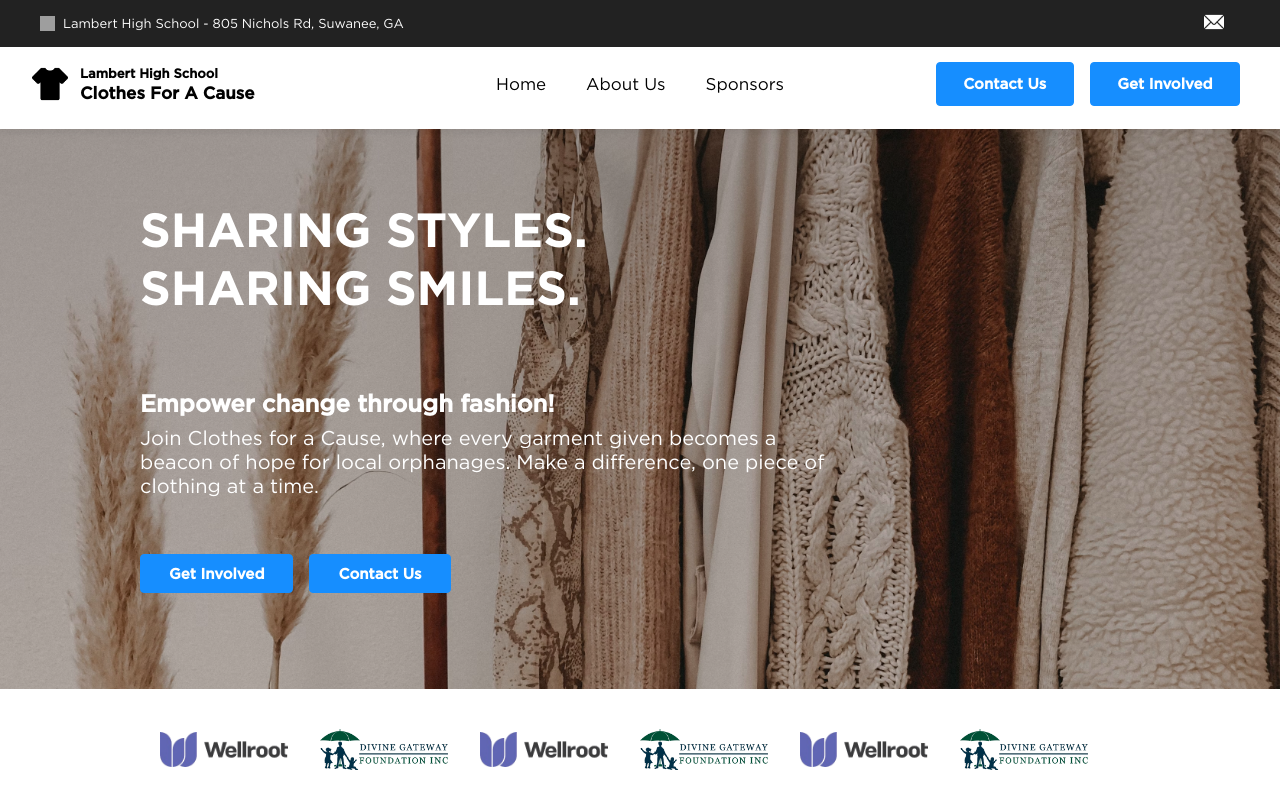
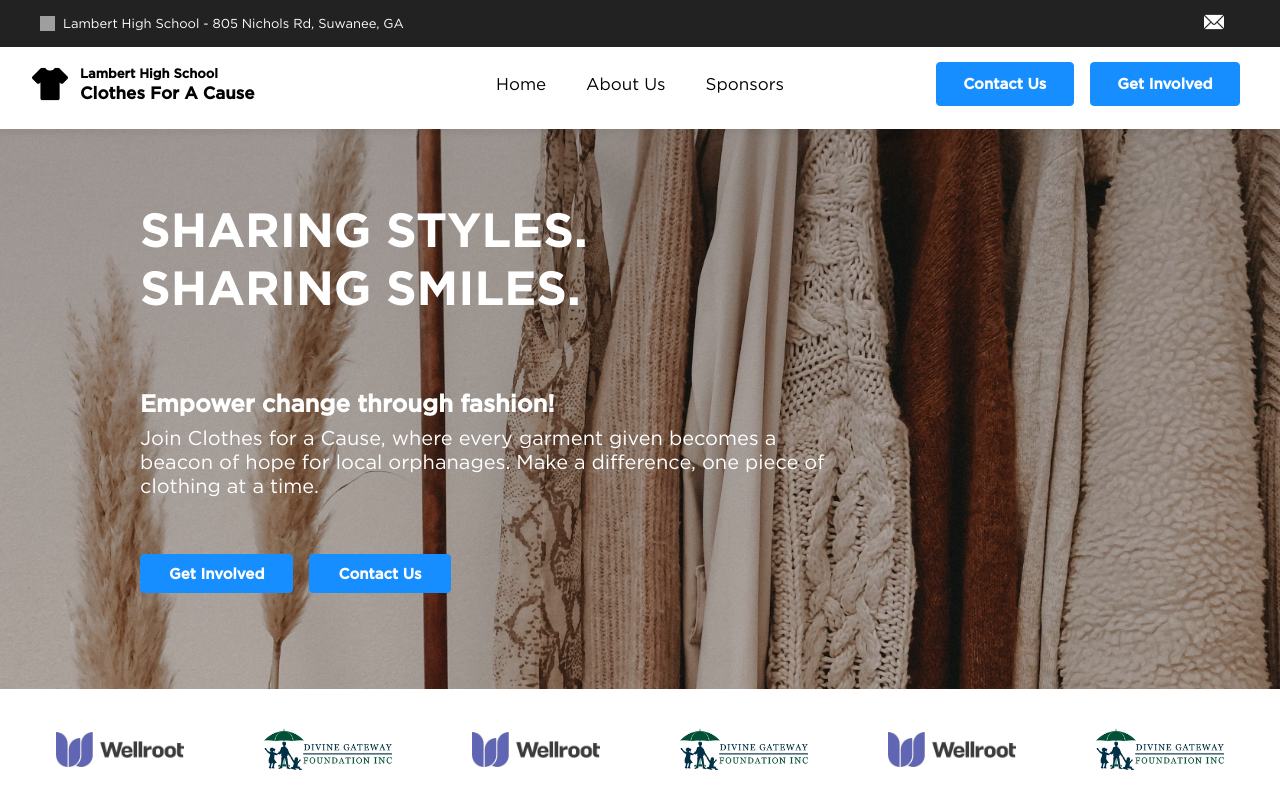
Before and after one commit to srihanavirneni/LHS-ClothesForACause, a React (Vite) app: page / in a window 1280 px wide. Shown: the top 800 px of the page. Built offline with nearby package versions, Linux system fonts and the light colour scheme; grey boxes are pictures that could not be loaded.

Commit message:
fixed branding

```diff
--- a/index.html
+++ b/index.html
@@ -3,7 +3,7 @@
 
 <head>
   <meta charset="UTF-8" />
-  <link rel="icon" type="image/svg+xml" href="./src/assets/icons/logo.png" />
+  <link rel="icon" type="image/svg+xml" href="./src/assets/icons/whitelogo.png" />
   <meta name="viewport" content="width=device-width, initial-scale=1.0" />
   <title>Lambert Clothes For A Cause</title>
 </head>
--- a/src/pages/Home/containers/Brands.css
+++ b/src/pages/Home/containers/Brands.css
@@ -11,7 +11,8 @@
 }
 
 .brands-section__brands-list li {
-    margin-right: 2rem;
+    margin-left: 2.5rem;
+    margin-right: 2.5rem;
     margin-top: 5vh;
 }
 
```
